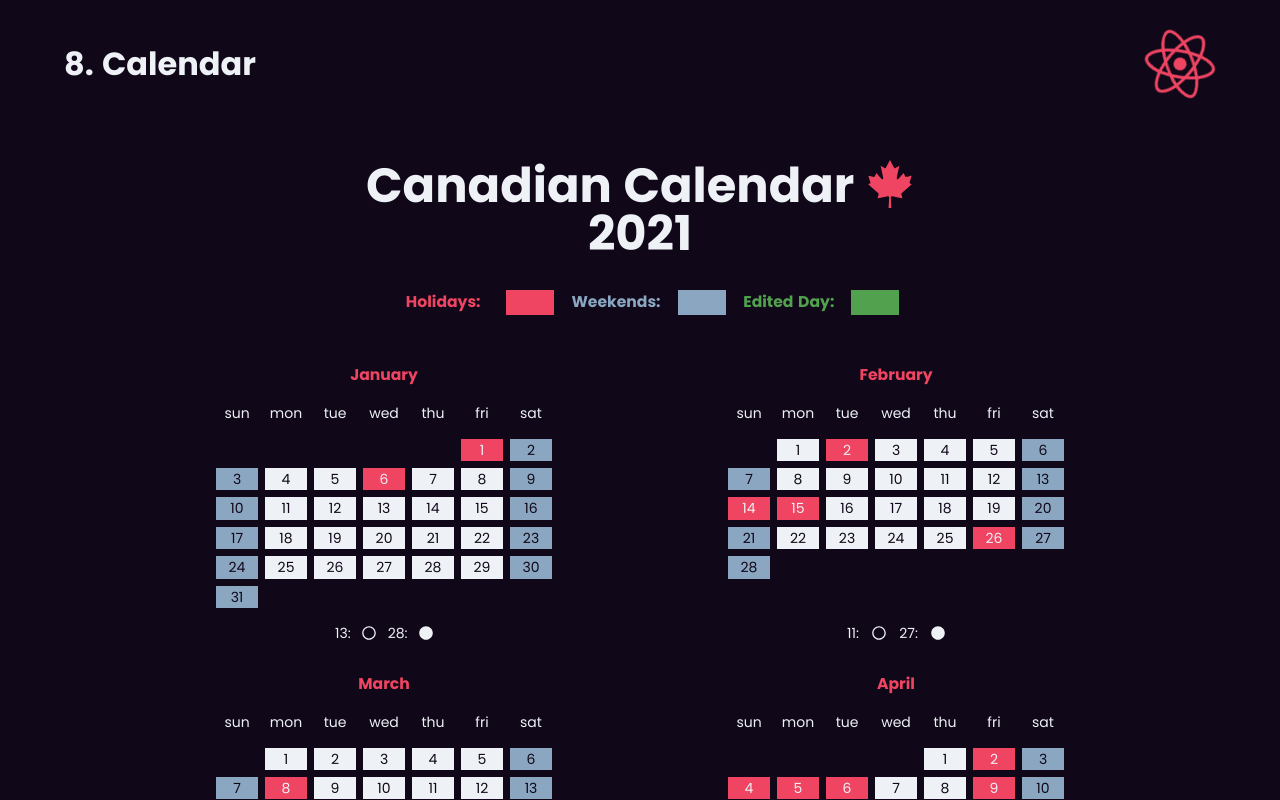
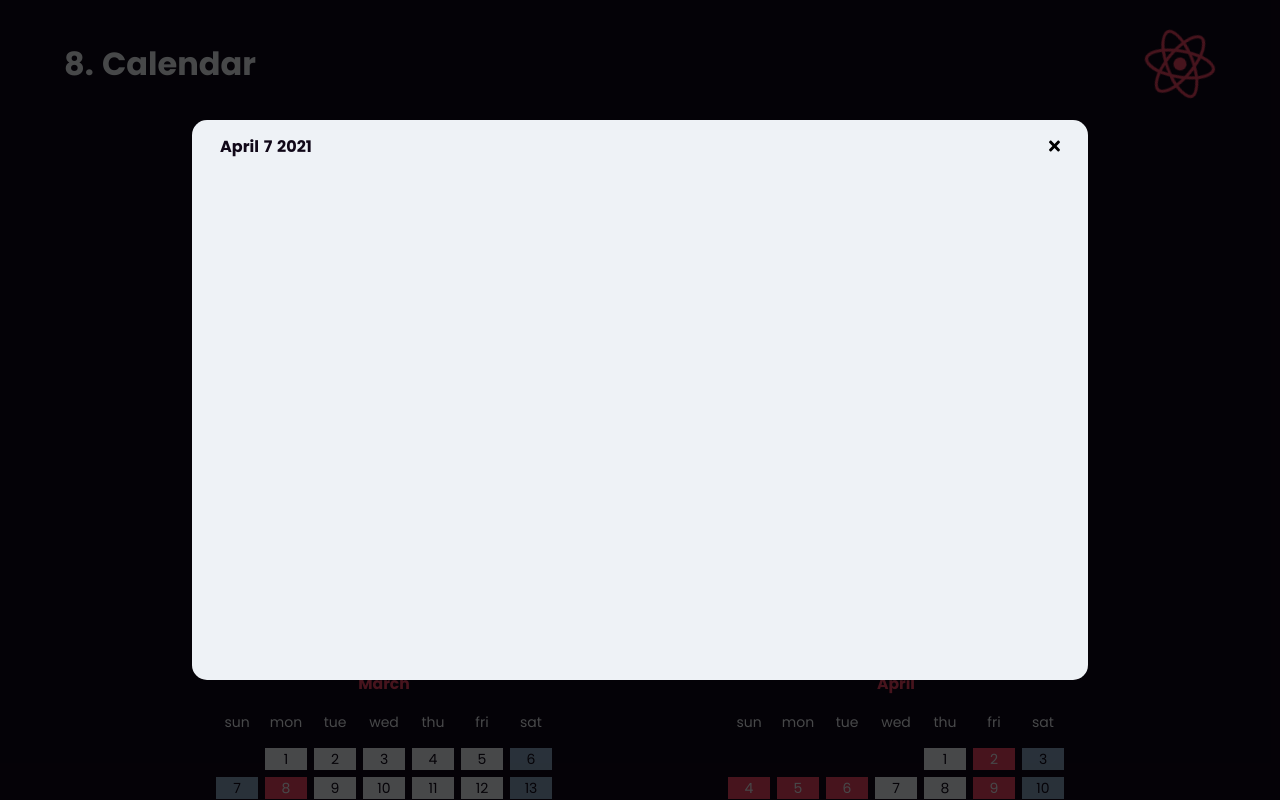
Before and after one commit to RamziBach/Calendar, a React (Create React App) app: page / in a window 1280 px wide. Shown: the top 800 px of the page. Built offline with nearby package versions, Linux system fonts and the light colour scheme.

Commit message:
Added unfinished Modal

```diff
--- a/src/components/App.js
+++ b/src/components/App.js
@@ -1,6 +1,7 @@
 import React from 'react';
 import Header from './header/Header';
 import Calendar from './calendar/Calendar.js';
+import Modal from './modal/Modal';
 import '../style/app.css';
 
 const App = () => {
@@ -8,6 +9,7 @@ const App = () => {
     <>
       <Header />
       <Calendar />
+      <Modal />
     </>
   );
 };
--- /dev/null
+++ b/src/components/modal/Modal.js
@@ -0,0 +1,18 @@
+import React from 'react';
+
+const Modal = () => {
+  return (
+    <div className="modal">
+      <div className="modal-box">
+        <div className="modal-header">
+          <h4 className="modal-header-title">April 7 2021</h4>
+          <button className="modal-header-close-btn">
+            <i className="fas fa-times"></i>
+          </button>
+        </div>
+      </div>
+    </div>
+  );
+};
+
+export default Modal;
--- /dev/null
+++ b/src/components/modal/modal.css
@@ -0,0 +1,35 @@
+.modal {
+  position: fixed;
+  top: 0;
+  right: 0;
+  width: 100%;
+  height: 100%;
+  background-color: rgba(0, 0, 0, 0.7);
+  z-index: 999;
+  display: grid;
+  justify-items: center;
+  align-items: center;
+  color: var(--clr-dark);
+}
+
+.modal-box {
+  width: 70%;
+  height: 40em;
+  padding: 1em 2em;
+  background-color: var(--clr-light);
+  border-radius: 15px;
+}
+
+.modal-header {
+  display: flex;
+  justify-content: space-between;
+  align-items: center;
+}
+
+.modal-header-title {
+  margin: 0;
+}
+
+.modal-header-close-btn {
+  font-size: var(--fs-h4);
+}
--- a/src/style/app.css
+++ b/src/style/app.css
@@ -2,6 +2,7 @@
 @import '../components/calendar/calendar.css';
 @import '../components/legend/legend.css';
 @import '../components/moon/moon.css';
+@import '../components/modal/modal.css';
 
 :root {
   --clr-dark: #100818;
```
Also changed, not shown: 1 other file (tests, documents, lock files or other folders).
